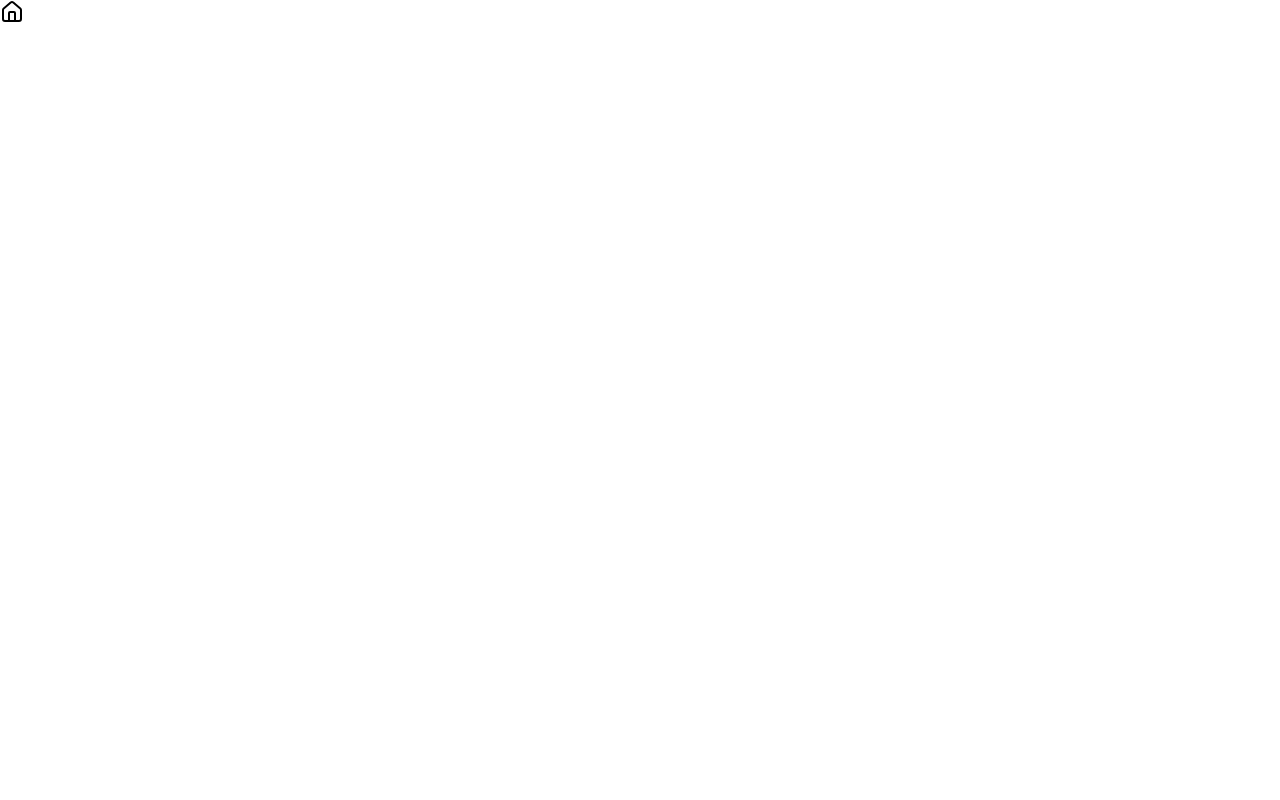
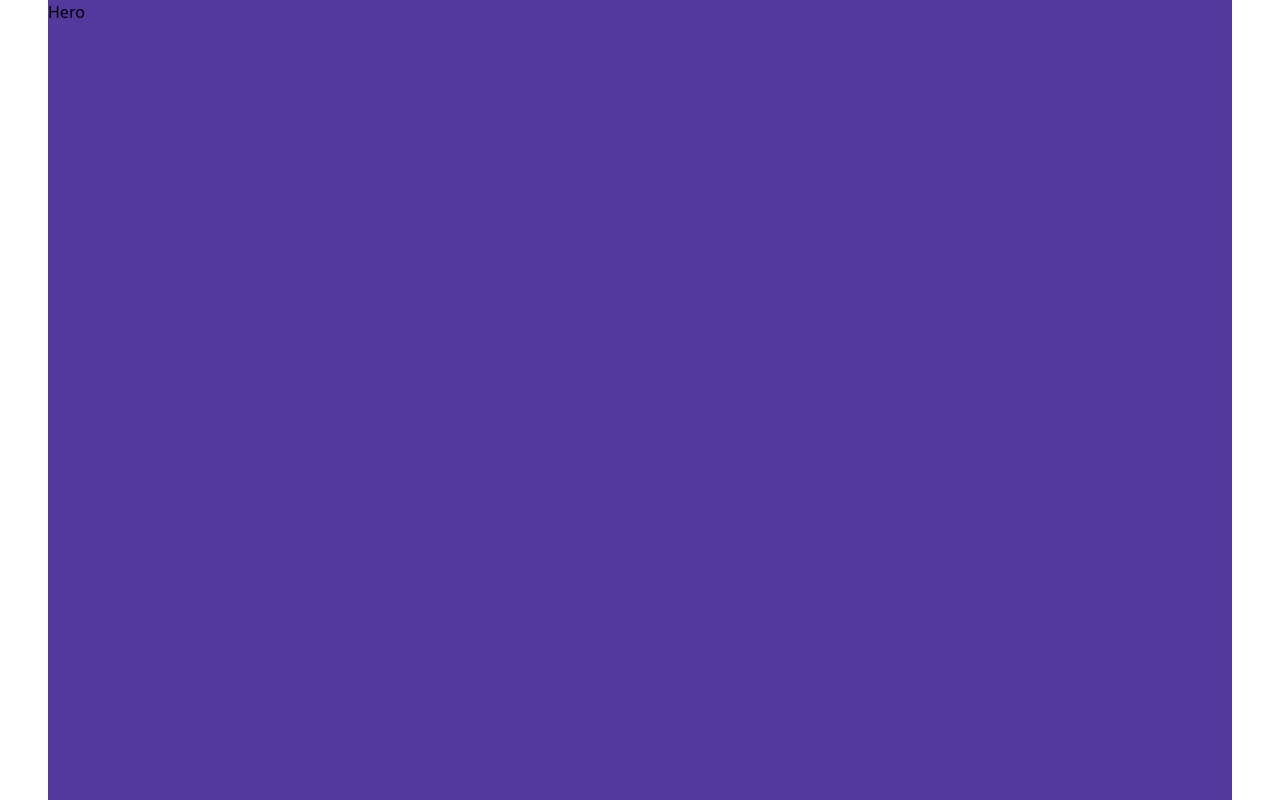
Before and after one commit to marleyDip/DeshIt-BD-Job-Assignment, a React (Vite) app: page / in a window 1280 px wide. Shown: the top 800 px of the page. Built offline with nearby package versions, Linux system fonts and the light colour scheme.

Commit message:
Header & Hero Page Setup

```diff
--- a/src/App.jsx
+++ b/src/App.jsx
@@ -1,6 +1,6 @@
 import { Route, Routes } from "react-router-dom";
 import Header from "./components/Header";
-import { Home } from "lucide-react";
+import Home from "./pages/Home";
 
 const App = () => {
   return (
--- /dev/null
+++ b/src/components/Hero.jsx
@@ -0,0 +1,5 @@
+const Hero = () => {
+  return <div className="bg-[#53389E] h-[1074px]">Hero</div>;
+};
+
+export default Hero;
--- a/src/index.css
+++ b/src/index.css
@@ -4,5 +4,4 @@
     .max-padd-container {
     @apply mx-auto max-w-[1440px] px-4 lg:px-12;
   }
-
 }
--- a/src/pages/Home.jsx
+++ b/src/pages/Home.jsx
@@ -1,7 +1,11 @@
-import React from "react";
+import Hero from "../components/Hero";
 
 const Home = () => {
-  return <div>Home</div>;
+  return (
+    <div className="max-padd-container">
+      <Hero />
+    </div>
+  );
 };
 
 export default Home;
```
